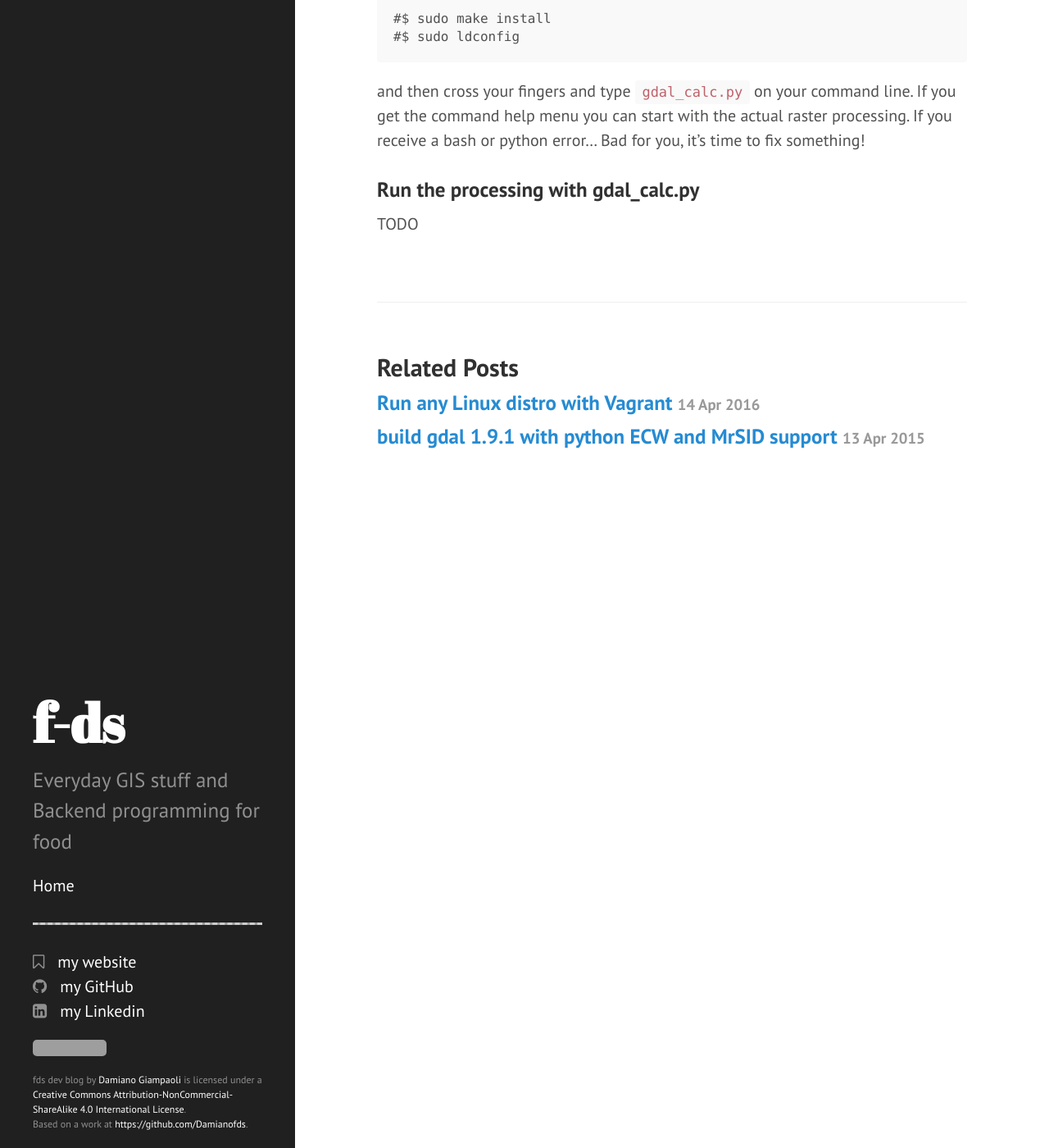
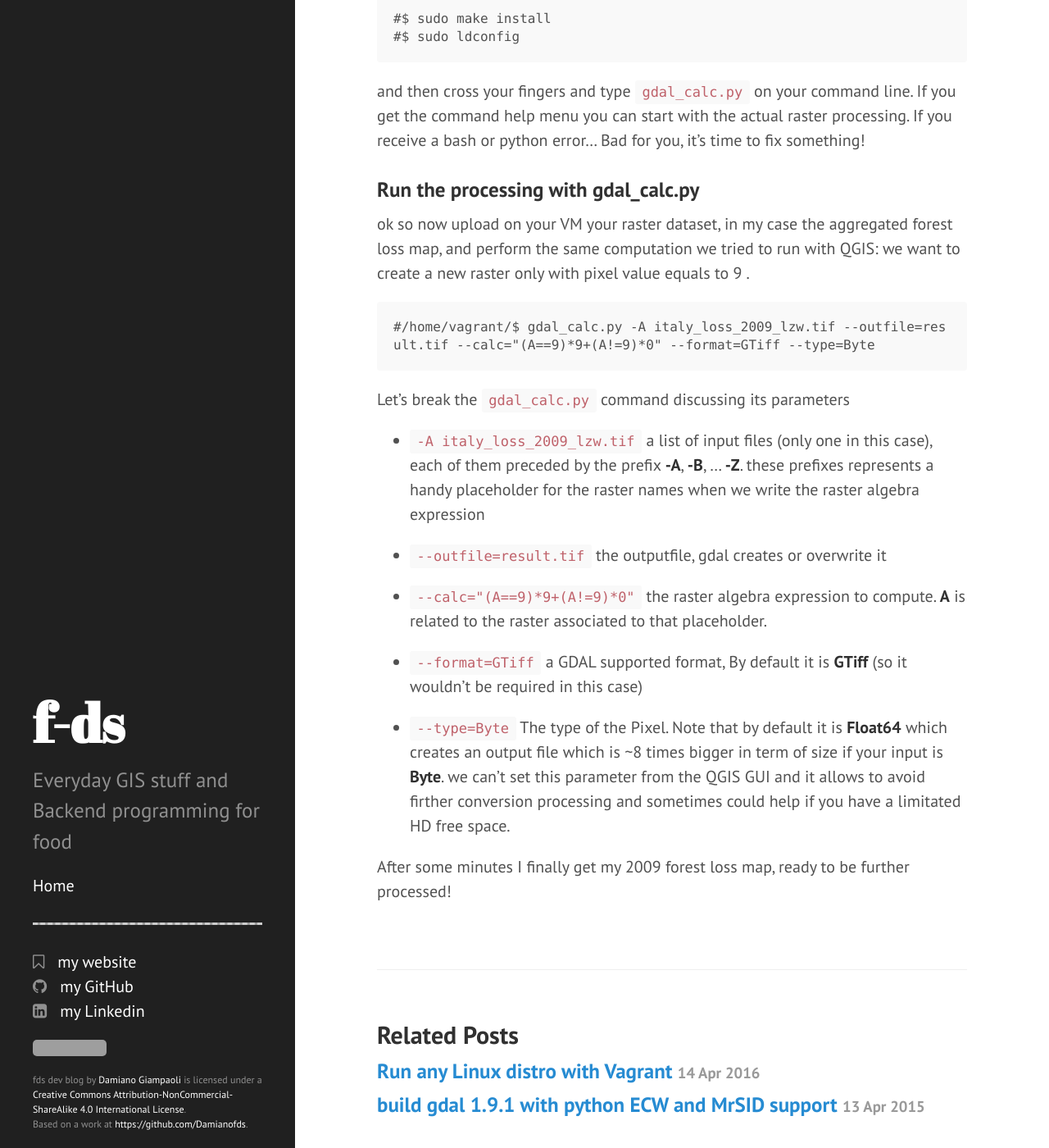
Before and after one commit to f-ds/f-ds.github.io, a Jekyll site: the page built from _posts/2016-04-18-raster-algebra-with-gdal-and-no-qgis.markdown, in a window 1280 px wide and 1400 px high, scrolled down 4227 px. Shown: the whole window at 82% size. Built offline with Jekyll 4.4.1, drawn with Linux system fonts in a browser that asks for light colours; nearby versions of some CDN libraries; grey boxes are pictures that could not be loaded.

Commit message:
Post update: Raster algebra with GDAL (and no QGIS)

````diff
--- a/_posts/2016-04-18-raster-algebra-with-gdal-and-no-qgis.markdown
+++ b/_posts/2016-04-18-raster-algebra-with-gdal-and-no-qgis.markdown
@@ -117,4 +117,23 @@ and then cross your fingers and type `gdal_calc.py` on your command line. If you
 
 ### Run the processing with gdal_calc.py
 
-TODO
+ok so now upload on your VM your raster dataset, in my case the aggregated forest loss map, and perform the same computation we tried to run with QGIS: we want to create a new raster only with pixel value equals to 9 .
+
+```
+#/home/vagrant/$ gdal_calc.py -A italy_loss_2009_lzw.tif --outfile=result.tif --calc="(A==9)*9+(A!=9)*0" --format=GTiff --type=Byte
+```
+
+Let's break the `gdal_calc.py` command discussing its parameters
+
+* `-A italy_loss_2009_lzw.tif` a list of input files (only one in this case), each of them preceded by the prefix **-A**, **-B**, ... **-Z**. these prefixes represents a handy placeholder for the raster names when we write the raster algebra expression
+
+* `--outfile=result.tif` the outputfile, gdal creates or overwrite it
+
+* `--calc="(A==9)*9+(A!=9)*0"` the raster algebra expression to compute. **A** is related to the raster associated to that placeholder.
+
+* `--format=GTiff` a GDAL supported format, By default it is **GTiff** (so it wouldn't be required in this case)
+
+* `--type=Byte` The type of the Pixel. Note that by default it is **Float64** which creates an output file which is ~8 times bigger in term of size if your input is **Byte**. we can't set this parameter from the QGIS GUI and it allows to avoid firther conversion processing and sometimes could help if you have a limitated HD free space.
+
+
+After some minutes I finally get my 2009 forest loss map, ready to be further processed!
````
